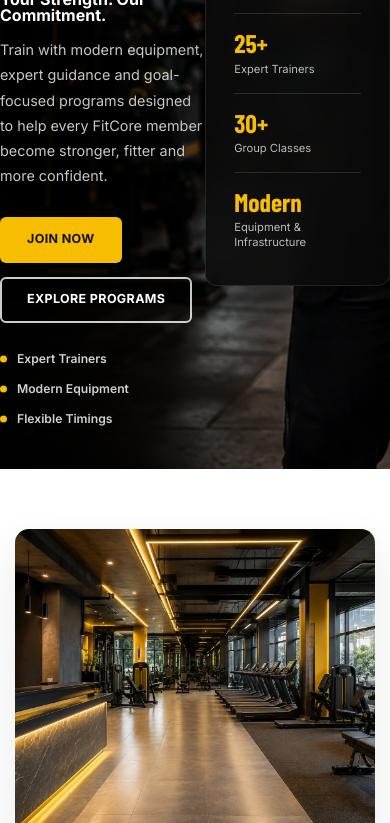
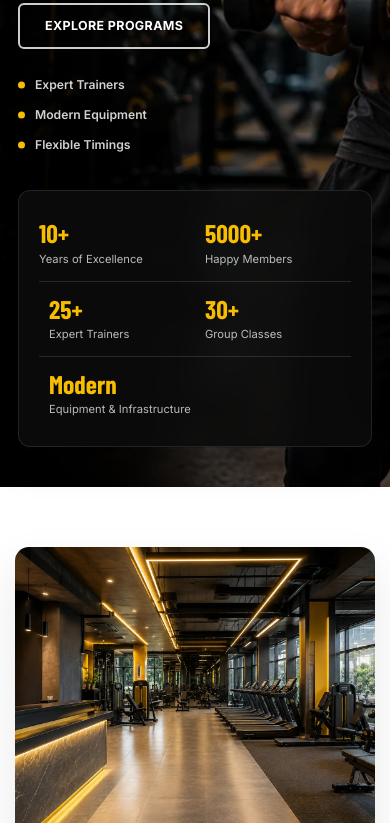
Before and after one commit to techglowsolutionsindia/fitcore-fitness, a plain HTML site: page index.html in a window 390 px wide. Shown: the part 455-1278 px from the top of the page. Drawn offline with nearby package versions, Linux system fonts and the light colour scheme; a web font is replaced by a local one.

Commit message:
Improve homepage hero layout and mobile responsiveness

```diff
--- a/assets/css/pages/home.css
+++ b/assets/css/pages/home.css
@@ -9,7 +9,7 @@
 .hero {
   position: relative;
   min-height: 100vh;
-  padding-top: var(--header-height);
+  padding-top: 0;
   display: flex;
   align-items: center;
   color: var(--color-white);
@@ -33,8 +33,14 @@
   position: relative;
   z-index: var(--z-content);
 
-  padding-top: 105px;
-  padding-bottom: 110px;
+  padding-top: 0;
+  padding-bottom: 0;
+}
+
+@media (min-width: 801px) {
+  .hero-container {
+    transform: translateY(-15px);
+  }
 }
 
 /* ==================================================
@@ -181,7 +187,7 @@
   position: absolute;
 
   left: 50%;
-  bottom: 26px;
+  bottom: 60px !important;
 
   z-index: var(--z-content);
 
@@ -2271,3 +2277,48 @@ body.modal-open {
 .contact-success-message.show {
   display: block;
 }
+
+/* ==================================================
+   HERO MOBILE LAYOUT FIX STARTED
+================================================== */
+
+@media (max-width: 600px) {
+  .hero {
+    min-height: auto;
+    padding: 110px 0 40px;
+    display: block;
+  }
+
+  .hero-container {
+    width: min(calc(100% - 36px), var(--container-width));
+    padding: 0;
+    transform: none;
+  }
+
+  .hero-content {
+    width: 100%;
+    max-width: 100%;
+  }
+
+  .hero-title {
+    font-size: clamp(2.7rem, 10vw, 3.3rem);
+  }
+
+  .hero-stats {
+    position: static;
+    width: min(calc(100% - 36px), var(--container-width));
+    margin: 35px auto 0;
+    padding: 15px 20px;
+    display: grid;
+    grid-template-columns: repeat(2, minmax(0, 1fr));
+    transform: none;
+  }
+
+  .hero-stat {
+    padding: 14px 10px;
+  }
+}
+
+/* ==================================================
+   HERO MOBILE LAYOUT FIX ENDED
+================================================== */
--- a/index.html
+++ b/index.html
@@ -125,7 +125,7 @@
 
     <main>
       <!-- ==================================================
-     HERO SECTION STARTED
+     1. HERO SECTION STARTED
 ================================================== -->
       <section class="hero" id="home">
         <div class="hero-overlay"></div>
@@ -149,9 +149,9 @@
 
             <!-- HERO DESCRIPTION STARTED -->
             <p class="hero-text">
-              Train with modern equipment, expert guidance and goal-focused
-              programs designed to help every FitCore member become stronger,
-              fitter and more confident.
+              Train with modern equipment, expert guidance and focused programs
+              to help every FitCore member become stronger, fitter and more
+              confident.
             </p>
             <!-- HERO DESCRIPTION ENDED -->
 
@@ -205,7 +205,7 @@
         <!-- HERO STATS ENDED -->
       </section>
       <!-- ==================================================
-           HERO SECTION ENDED
+           1. HERO SECTION ENDED
       ================================================== -->
 
       <!-- ==================================================
```
